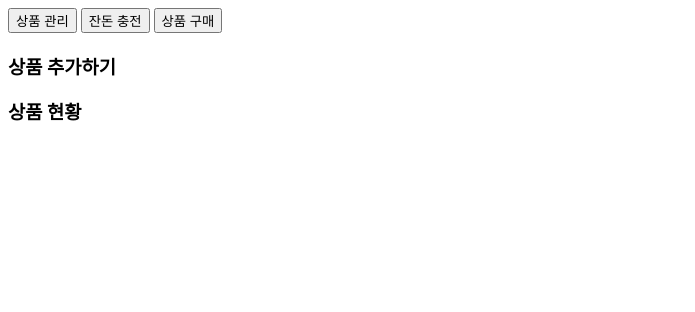
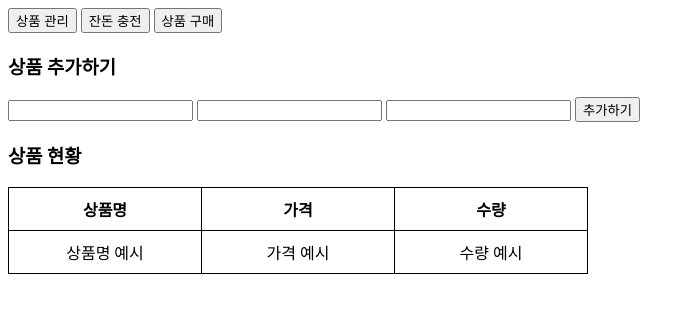
Before and after one commit to CSHhyeon/javascript-vendingmachine, a website with bundled scripts: page index.html in a window 1280 px wide. Shown: the whole page, without its empty margins (0-695 px from the left). Built offline with nearby package versions, Linux system fonts and the light colour scheme.

Commit message:
상품 관리 HTML

```diff
--- a/index.html
+++ b/index.html
@@ -4,6 +4,8 @@
     <meta charset="UTF-8" />
     <title>자판기</title>
     <script src="https://cdn.jsdelivr.net/npm/@woowacourse/mission-utils@1.0.1/dist/mission-utils.min.js"></script>
+    <script type="module" src="src/index.js"></script>
+    <link rel="stylesheet" href="./src/index.css">
   </head>
   <body>
     <div id="app">
@@ -18,7 +20,26 @@
         <!-- 상품 관리(추가) 메뉴 -->
         <section id="tab-section-1">
           <h3>상품 추가하기</h3>
+          <form>
+            <input id="product-name-input" type="text"/>
+            <input id="product-price-input" type="number"/>
+            <input id="product-quantity-input" type="number"/>
+            <button id="product-add-button">추가하기</button>
+          </form>
+
           <h3>상품 현황</h3>
+          <table class="product-manage-item">
+            <tr>
+              <th scope="col" class="product-manage-name">상품명</th>
+              <th scope="col" class="product-manage-price">가격</th>
+              <th scope="col" class="product-manage-quantity">수량</th>
+            </tr>
+            <tr>
+              <td>상품명 예시</td>
+              <td>가격 예시</td>
+              <td>수량 예시</td>
+            </tr>
+          </table>
         </section>
         <!-- 잔돈 충전 (자판기 보유 동전) 메뉴 -->
         <section id="tab-section-2" hidden>
@@ -33,6 +54,5 @@
         </section>
       </main>
     </div>
-    <script type="module" src="src/index.js"></script>
   </body>
 </html>
--- /dev/null
+++ b/src/index.css
@@ -0,0 +1,11 @@
+table { border-collapse : collapse; }  /*이중선 제거*/
+th,td {
+     width: 190px;
+     height: 40px;
+     text-align: center;
+     border: 1px solid #000;
+
+     vertical-align: top;	/* 위 */
+     vertical-align: bottom;   /* 아래 */
+     vertical-align: middle;   /* 가운데 */
+   }
```
